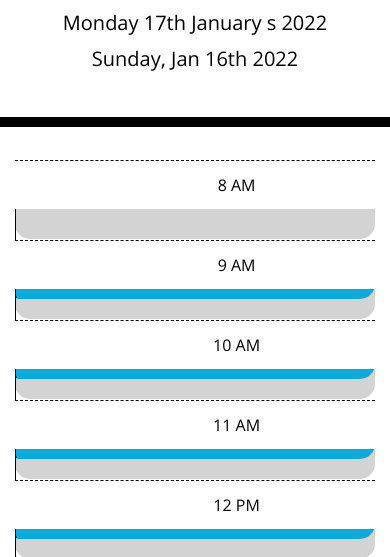
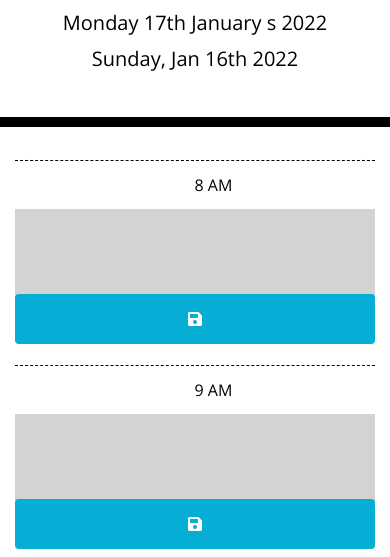
Before and after one commit to farhahdin1997/workingScheduler, a plain HTML site: page index.html in a window 390 px wide. Shown: the part 256-813 px from the top of the page. Drawn offline with nearby package versions, Linux system fonts and the light colour scheme.

Commit message:
added a responsive css

```diff
--- a/style.css
+++ b/style.css
@@ -69,3 +69,28 @@ textarea {
   font-size: 20px;
   transition: all 0.3s ease-in-out;
 }
+
+
+
+/*Responsive layout*/
+@media screen and (max-width: 768px), screen and (max-width: 575px) {
+  .row {
+    height: auto;
+    margin-top: 20px;
+  }
+
+  .hour {
+    padding-right: 17%;
+  }
+
+  .saveBtn {
+    border: 0;
+    border-radius: 0.25rem;
+    height: 50px;
+  }
+
+  textarea {
+    min-height: 85px;
+    border: 0;
+  }
+}
```
